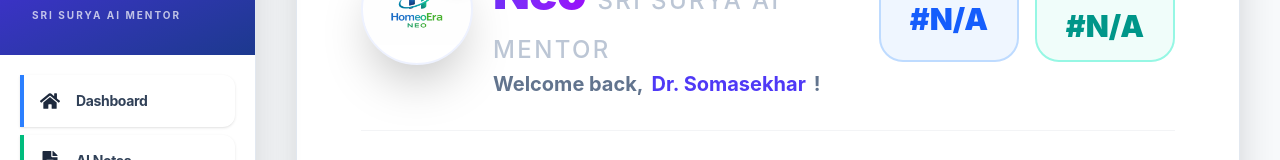
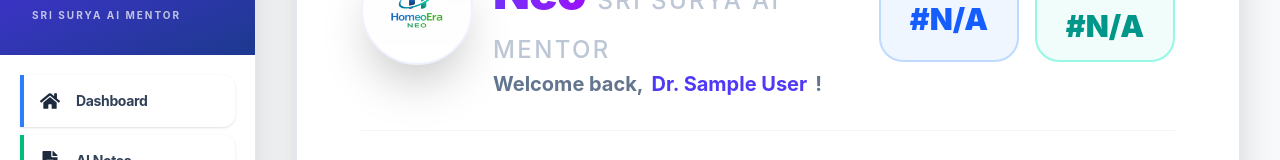
Before and after one commit to somasekhar944-create/homeo-era-neo, a React (Vite) app in the folder frontend/: page / in a window 1280 px wide. Shown: the part 193-353 px from the top of the page. Built offline with nearby package versions, Linux system fonts and the light colour scheme; sample sign-in values are in the browser's storage.

Commit message:
Make dashboard greeting dynamic

```diff
--- a/frontend/src/pages/HomePage.jsx
+++ b/frontend/src/pages/HomePage.jsx
@@ -16,7 +16,9 @@
   const navigate = useNavigate();
 
   // Get dynamic name from localStorage
-  const studentName = localStorage.getItem('userName') || "Somasekhar";
+  const userStr = localStorage.getItem('user');
+  const user = userStr ? JSON.parse(userStr) : null;
+  const studentName = user?.name || "";
 
   const getAuthHeaders = () => {
     const token = localStorage.getItem('token');
@@ -84,7 +86,7 @@
               </span>
             </h1>
             <p className="text-xl text-slate-500 font-bold flex items-center gap-2">
-              Welcome back, <span className="text-indigo-600">Dr. {studentName}</span>!
+              Welcome back, <span className="text-indigo-600">{studentName ? `Dr. ${studentName}` : "Doctor"}</span>!
             </p>
           </div>
         </div>
```
